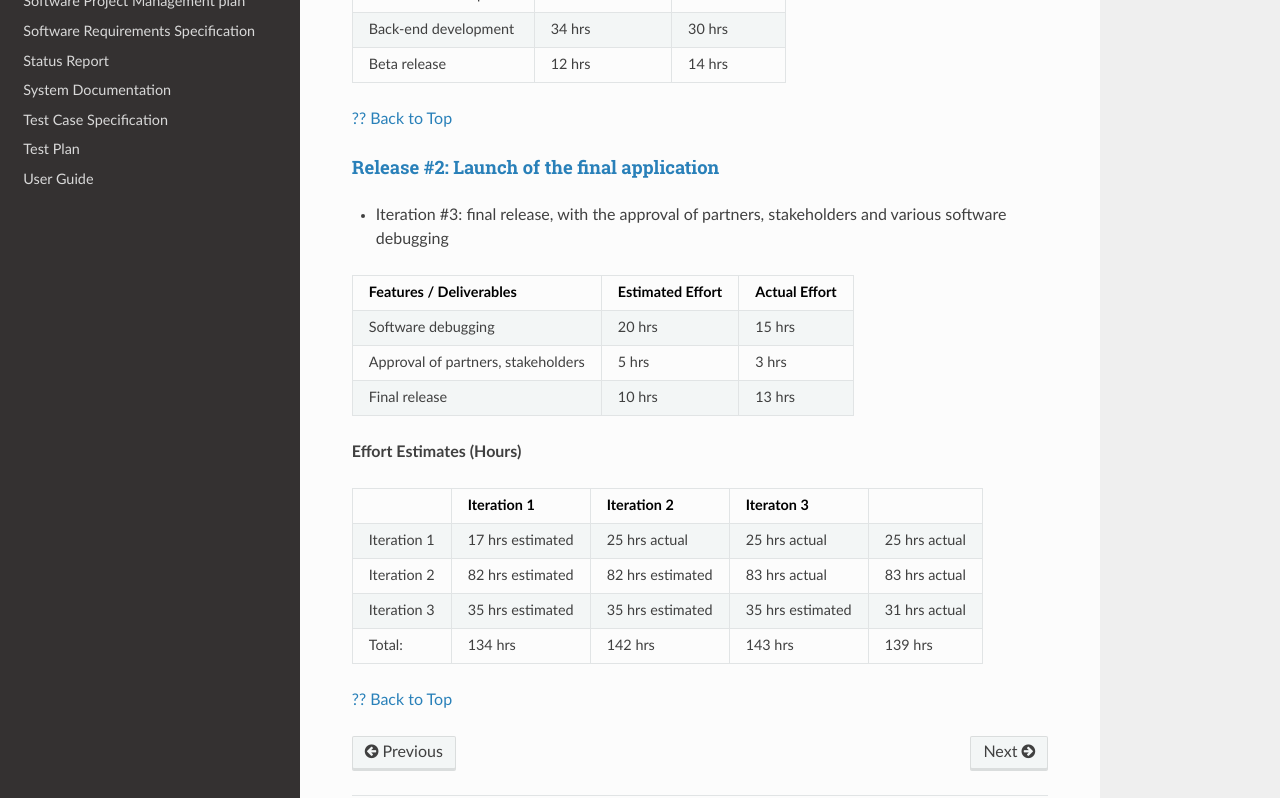
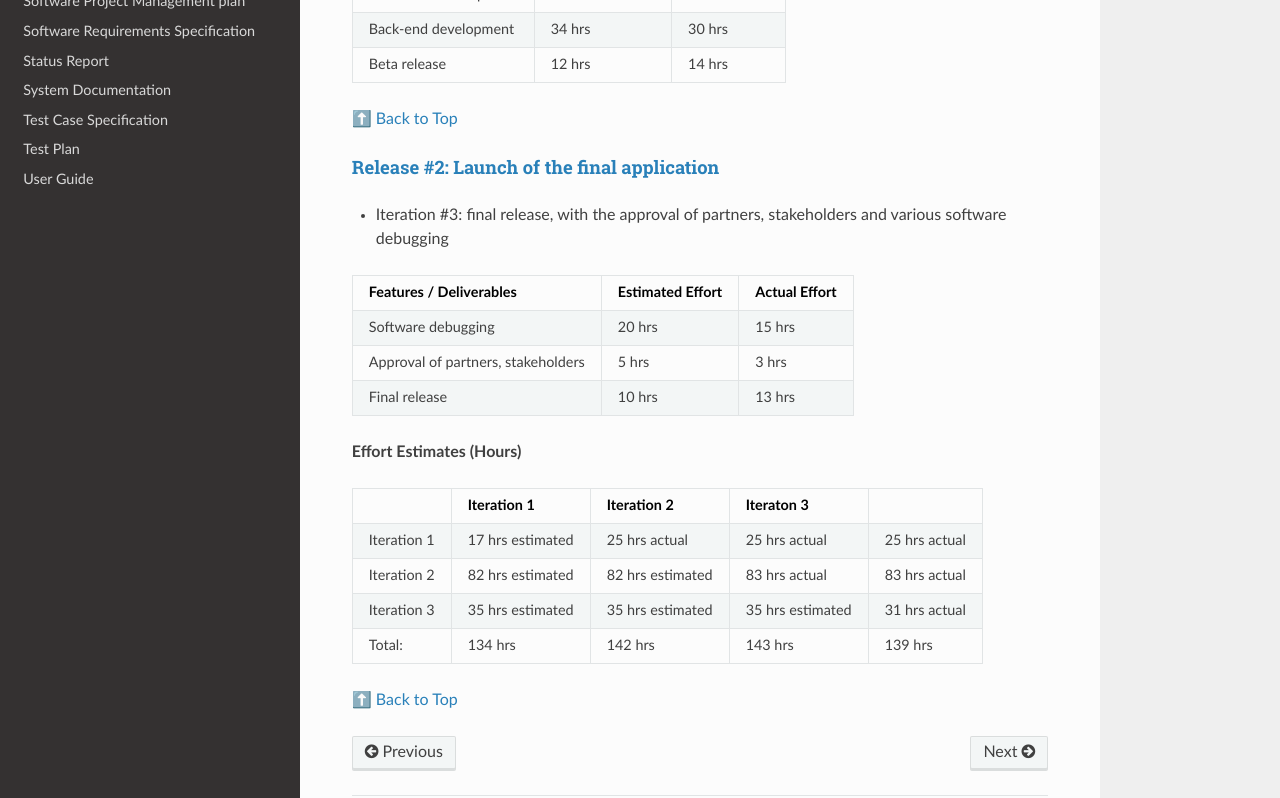
Before and after one commit to KilliKrate/Software-Documentation-G6, an MkDocs documentation site: the page built from docs/Release Plan/index.md, in a window 1280 px wide and 1400 px high, scrolled down 889 px. Shown: the part 535-1333 px from the top of the window. Built offline with MkDocs 1.6.1, drawn with Linux system fonts in a browser that asks for light colours; nearby versions of some CDN libraries.

Commit message:
General fixed #2

```diff
--- a/docs/Release Plan/index.md
+++ b/docs/Release Plan/index.md
@@ -52,7 +52,7 @@ Group 6 is responsible for developing and maintaining this document.
 | Back-end development | 34 hrs | 30 hrs |
 | Beta release | 12 hrs | 14 hrs |
 
-[?? Back to Top](#table-of-contents)
+[⬆️ Back to Top](#table-of-contents)
 
 #### [Release #2: Launch of the final application](#release-#2:-launch-of-the-final-application)
 
@@ -73,4 +73,4 @@ Group 6 is responsible for developing and maintaining this document.
  | Iteration 3 | 35 hrs estimated | 35 hrs estimated | 35 hrs estimated | 31 hrs actual |
  | Total:      | 134 hrs          | 142 hrs          | 143 hrs          | 139 hrs
 
-[?? Back to Top](#table-of-contents)
+[⬆️ Back to Top](#table-of-contents)
```
